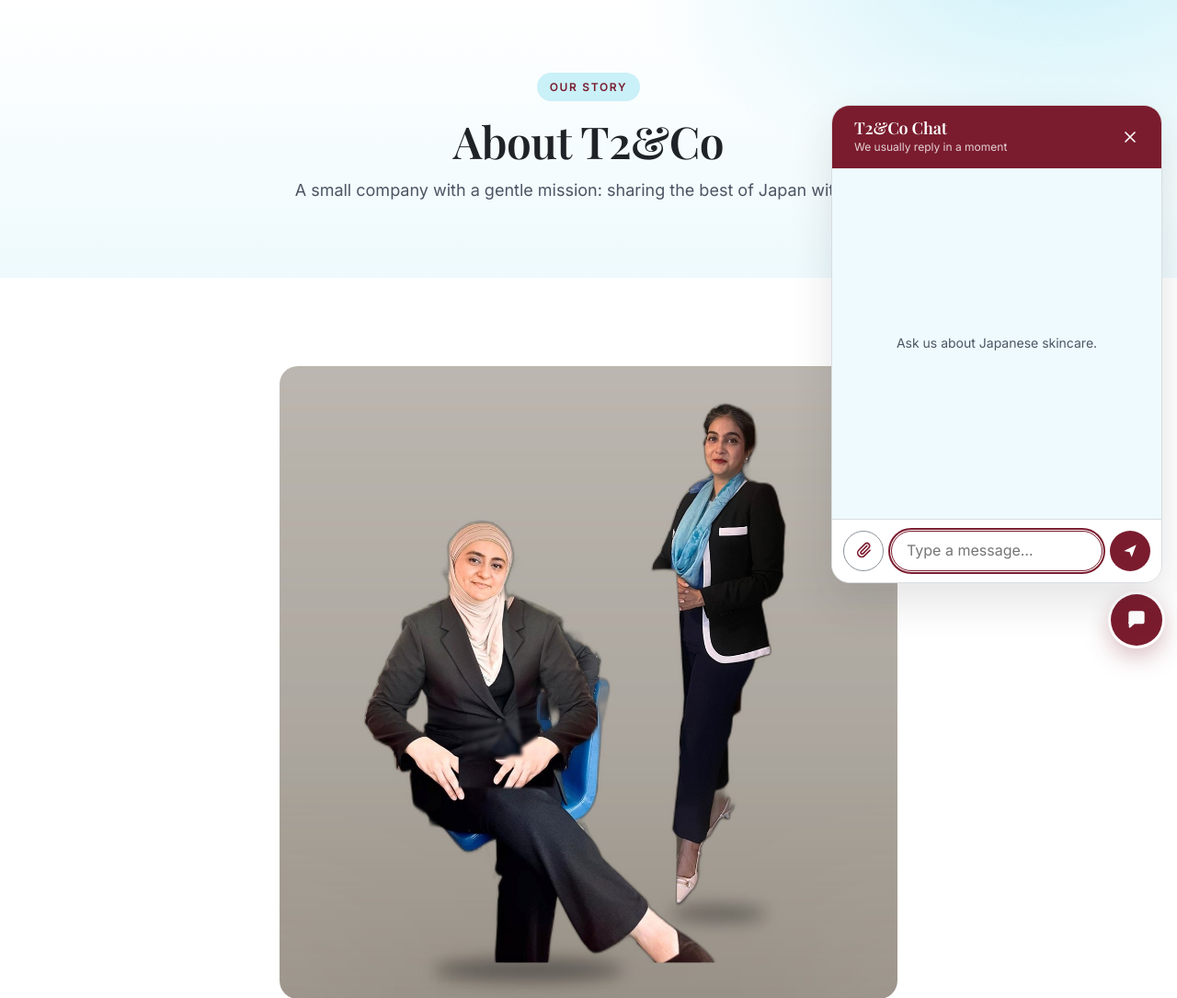
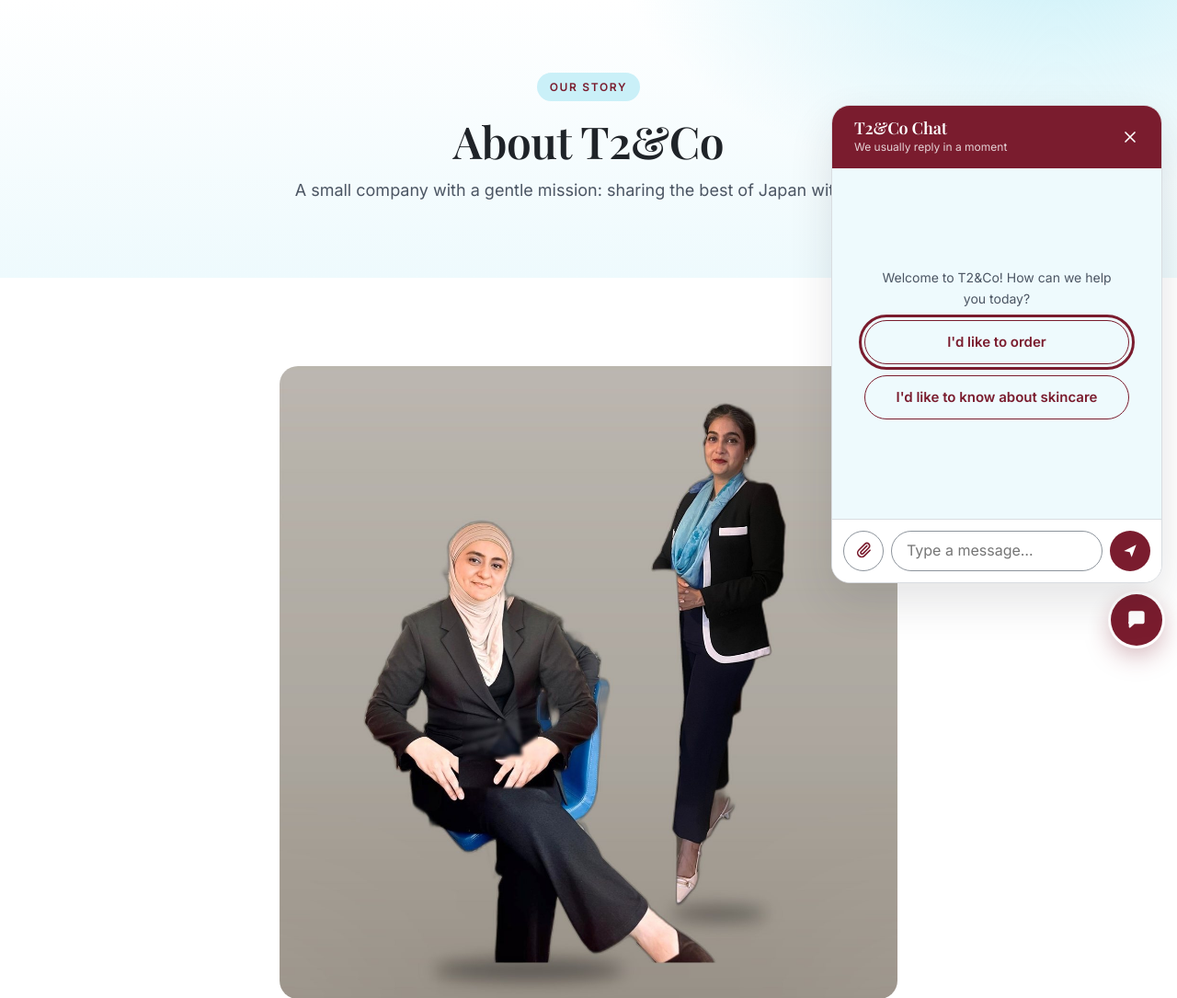
Before and after one commit to coderflame86-creator/t2andco, a PHP site: page /about.html in a window 1280 px wide, after a click that opens the changed part. Shown: the part 82-1167 px from the top of the page at 92% size. Run offline with PHP 8.4, Linux system fonts and the light colour scheme; some web fonts are replaced.

Commit message:
Add order and skincare start buttons to the chat
Co-Authored-By: Claude Opus 5.5 <noreply@anthropic.com>

```diff
--- a/frontend/app.js
+++ b/frontend/app.js
@@ -17,6 +17,7 @@
   const RECEIPT_TYPES = ["image/jpeg", "image/png", "image/webp"];
   const MAX_RECEIPT_BYTES = 5 * 1024 * 1024;
   const RECEIPT_HISTORY_TEXT = "(I uploaded my payment receipt.)";
+  const START_CHOICES = ["I'd like to order", "I'd like to know about skincare"];
 
   const ICON_CHAT =
     '<svg viewBox="0 0 24 24" aria-hidden="true" focusable="false"><path d="M4 5.5A2.5 2.5 0 0 1 6.5 3h11A2.5 2.5 0 0 1 20 5.5v8a2.5 2.5 0 0 1-2.5 2.5H10l-4.2 3.6c-.6.5-1.5.1-1.5-.7V16h-.3A2.5 2.5 0 0 1 4 13.5z"/></svg>';
@@ -158,8 +159,15 @@
       "aria-label": "Chat messages",
       tabindex: "0",
     });
-    const empty = el("p", "chat-empty");
-    empty.textContent = "Ask us about Japanese skincare.";
+    const empty = el("div", "chat-start");
+    const welcome = el("p", "chat-empty");
+    welcome.textContent = "Welcome to T2&Co! How can we help you today?";
+    const choices = START_CHOICES.map((text) => {
+      const choice = el("button", "btn btn-outline", { type: "button" });
+      choice.textContent = text;
+      return choice;
+    });
+    empty.append(welcome, ...choices);
     messages.append(empty);
 
     const form = el("form", "chat-form");
@@ -188,7 +196,7 @@
     root.append(panel, toggle);
     document.body.append(root);
 
-    return { toggle, panel, close, messages, empty, form, input, send, attach, file };
+    return { toggle, panel, close, messages, empty, choices, form, input, send, attach, file };
   }
 
   function addBubble(ui, text, sender) {
@@ -323,7 +331,7 @@
       ui.toggle.setAttribute("aria-expanded", String(open));
       ui.toggle.setAttribute("aria-label", open ? "Close chat" : "Open chat");
       document.body.classList.toggle("chat-open", open);
-      if (open) ui.input.focus();
+      if (open) (ui.empty.isConnected ? ui.choices[0] : ui.input).focus();
     }
 
     ui.toggle.addEventListener("click", () => setOpen(ui.panel.hidden));
@@ -366,13 +374,21 @@
       ui.input.focus();
     }
 
+    function sendText(text) {
+      addBubble(ui, text, "user");
+      send(text, text);
+    }
+
     ui.form.addEventListener("submit", (event) => {
       event.preventDefault();
       const text = ui.input.value.trim().slice(0, MAX_LENGTH);
       if (!text || waiting) return;
-      addBubble(ui, text, "user");
       ui.input.value = "";
-      send(text, text);
+      sendText(text);
+    });
+
+    ui.choices.forEach((choice) => {
+      choice.addEventListener("click", () => sendText(choice.textContent));
     });
 
     ui.attach.addEventListener("click", () => ui.file.click());
--- a/frontend/styles.css
+++ b/frontend/styles.css
@@ -1305,9 +1305,17 @@ a, button, summary, label { touch-action: manipulation; }
   background: var(--color-surface-alt);
 }
 
+.chat-start {
+  display: flex;
+  flex-direction: column;
+  gap: var(--space-3);
+  width: 100%;
+  max-width: 18rem;
+  margin: auto;
+}
+
 .chat-empty {
-  margin: auto;
-  max-width: 16rem;
+  margin: 0;
   text-align: center;
   font-size: var(--text-sm);
   color: var(--color-text-muted);
```
